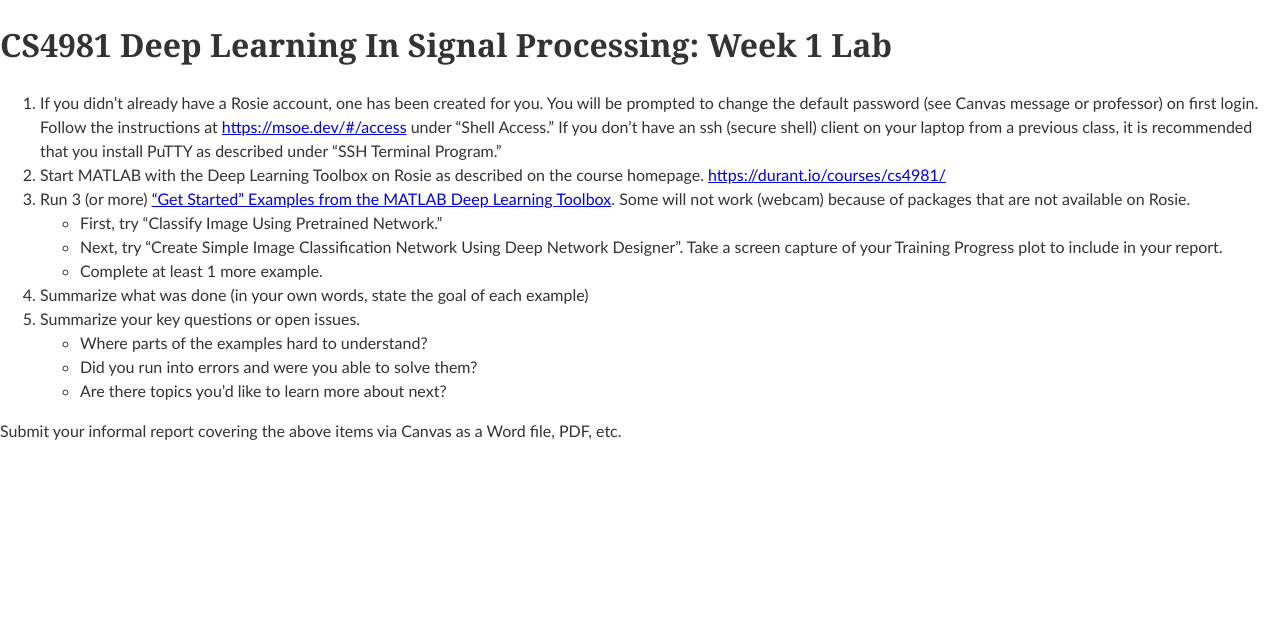
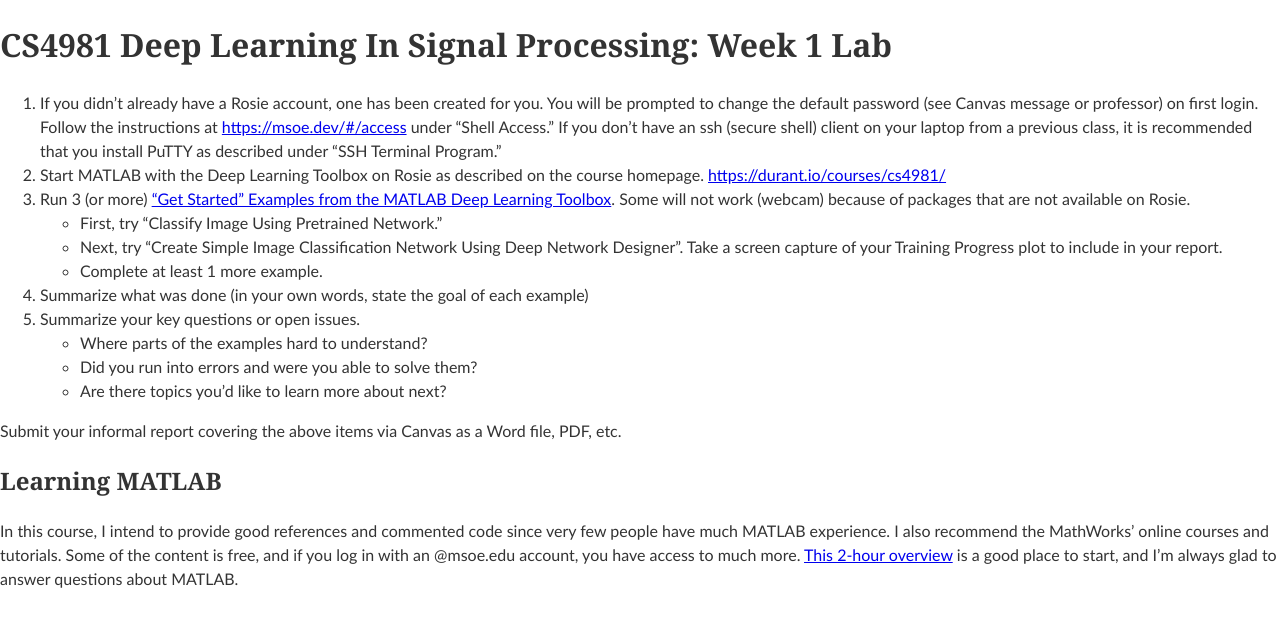
Before and after one commit to edurant/edurant.github.io, a Jekyll site: the page built from courses/cs4981/week1lab.md, in a window 1280 px wide. Shown: the top 627 px of the page. Built offline with Jekyll 4.4.1, drawn with Linux system fonts in a browser that asks for light colours.

Commit message:
cs4981: lab updates / hints based on student feedback

```diff
--- a/courses/cs4981/week1lab.md
+++ b/courses/cs4981/week1lab.md
@@ -15,3 +15,7 @@
    * Are there topics you'd like to learn more about next?
 
 Submit your informal report covering the above items via Canvas as a Word file, PDF, etc.
+
+## Learning MATLAB
+
+In this course, I intend to provide good references and commented code since very few people have much MATLAB experience. I also recommend the MathWorks&rsquo; online courses and tutorials. Some of the content is free, and if you log in with an @msoe.edu account, you have access to much more. [This 2-hour overview](https://www.mathworks.com/learn/tutorials/matlab-onramp.html) is a good place to start, and I'm always glad to answer questions about MATLAB.
```
Also changed, not shown: courses/cs4981/week3lab.md (+4 -0 lines).
